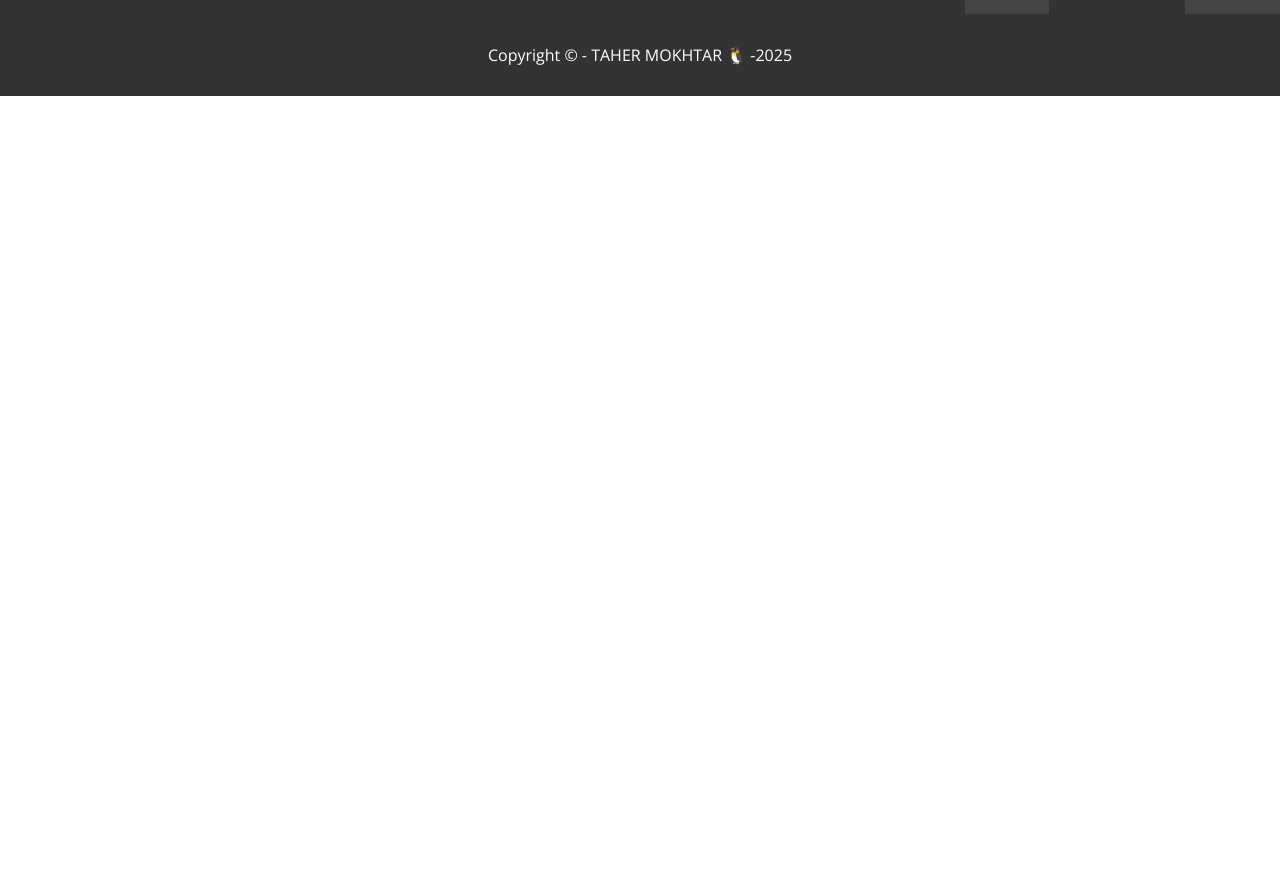
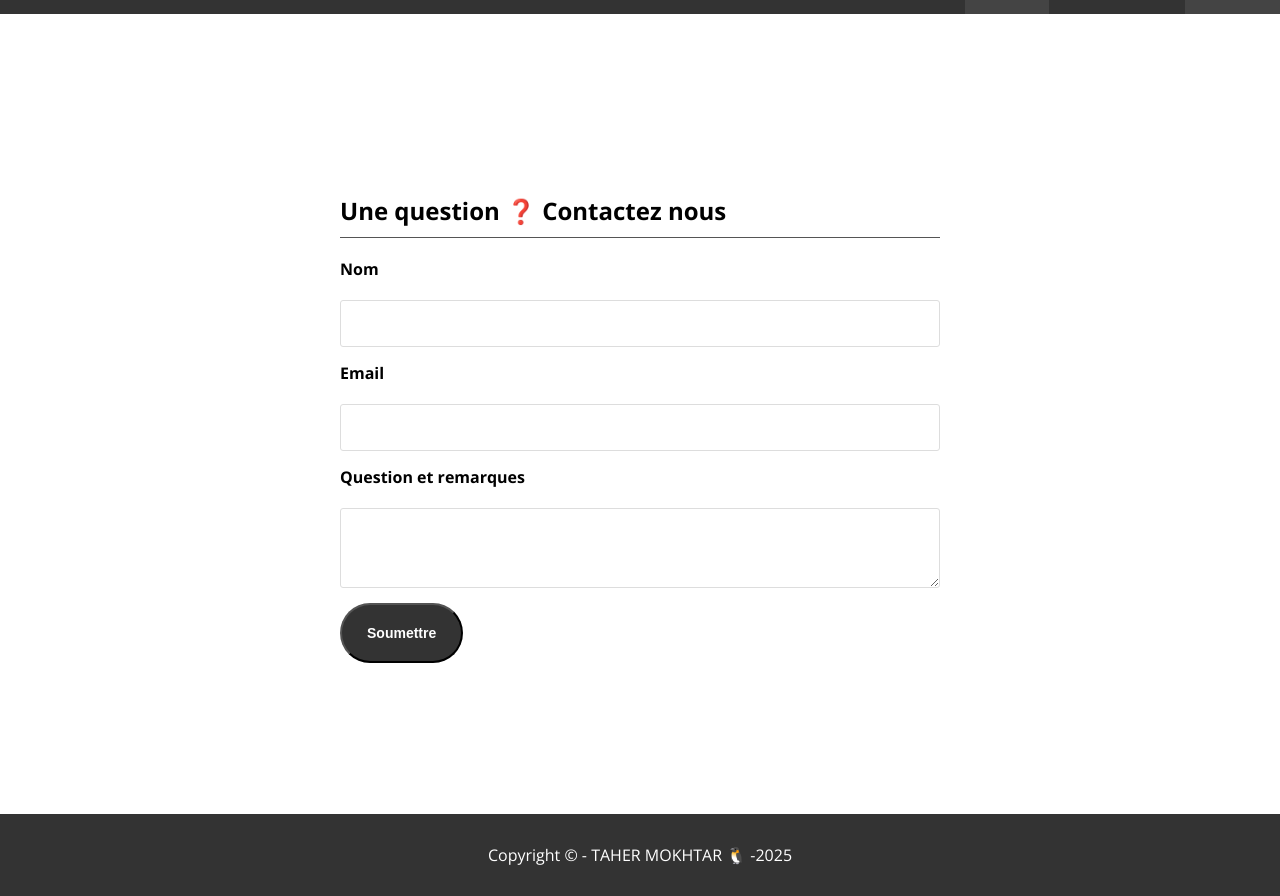
Before and after one commit to Taher-Moktar/caf--taher, a plain HTML site: page contact.html in a window 1280 px wide. Shown: the part 53-949 px from the top of the page. Before the commit the page ends 800 px from the top, so only its background shows below. Drawn offline with nearby package versions, Linux system fonts and the light colour scheme.

Commit message:
mise en place de la partie contact

```diff
--- a/contact.html
+++ b/contact.html
@@ -23,7 +23,21 @@
          </ul>
     </nav>
    </header>
- <footer class="">
+   <section class="contact">
+    <div class="forms">
+        <form action="">
+            <h1 class="under-line">Une question ❓ Contactez nous</h1>
+            <label class="my-20" name="name">Nom</label>
+            <input type="text" name="name" id="name">
+            <label class="my-20" name="email">Email</label>
+            <input type="email" name="email" id="email">
+            <label class="my-20" for="des questions">Question et remarques</label>
+            <textarea name="des questions" id="question"></textarea>
+            <button  class="btn btn-dark my-20">Soumettre</button>
+        </form>
+    </div>
+   </section>
+ <footer >
    <p>Copyright © - TAHER MOKHTAR 🐧 -2025</p>
  </footer>
 
--- a/css/style.css
+++ b/css/style.css
@@ -191,3 +191,33 @@ footer p{
     font-size: 18px;
     font-weight: 700;
 }
+/* mise en page de la page contact */
+.contact{
+    padding: 180px 0 100px 0;
+    min-height: 100vh;
+    overflow: auto;
+
+}
+.forms{
+    max-width: 600px;
+    margin: auto;
+}
+.forms form label{
+    display: block;
+    font-weight: 700;
+}
+.forms form input,textarea{
+    display: block;
+    padding: 15px;
+    width: 100%;
+    border: 1px solid #ddd;
+    border-radius: 3px;
+
+}
+.forms textarea{
+    min-height: 80px;
+}
+.my-20{
+    margin-bottom: 20px;
+    margin-top: 15px;
+}
```
Also changed, not shown: where.html (+1 -1 lines).
